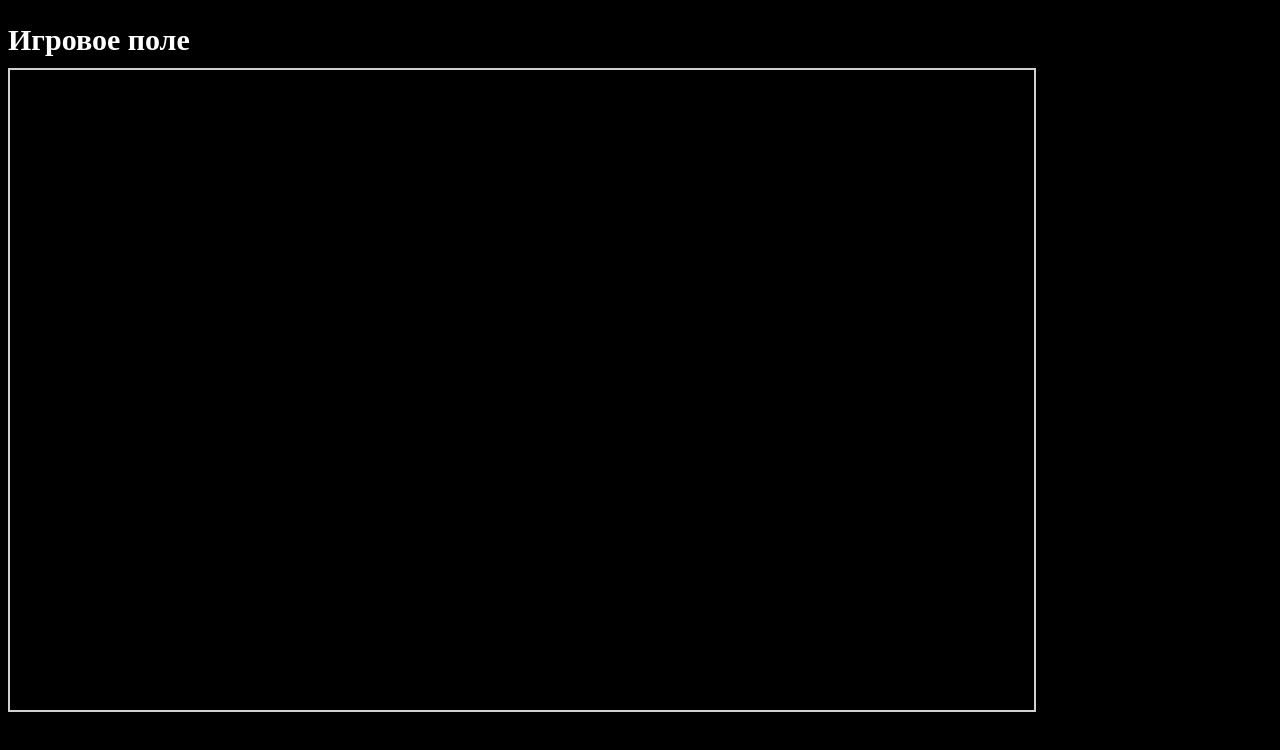
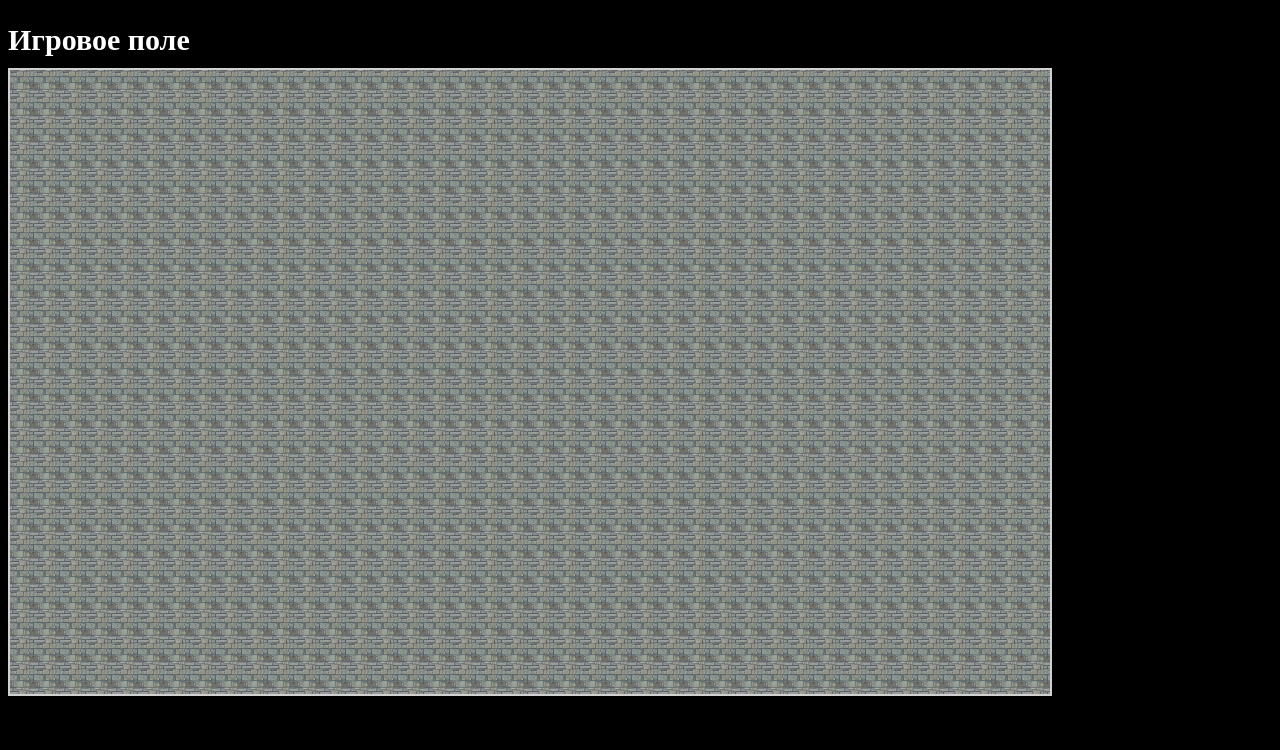
Before and after one commit to de-oz/js-game, a plain HTML site: page index.html in a window 1280 px wide. Drawn offline with nearby package versions, Linux system fonts and the light colour scheme; a web font is replaced by a local one.

Commit message:
Залить всю карту стеной

```diff
--- a/index.html
+++ b/index.html
@@ -16,8 +16,8 @@ body, html { height: 100%; }
 body { background-color: #000000; color: #ffffff; }
 h1 { font-family: "Playfair Display"; font-size: 30px; padding: 10px 0px; margin: 0px; }
 .field-box { border: 2px solid #d0d0d0; float: left; }
-.field { position: relative; width: 1024px; height: 640px; }
-.field .tile { position: absolute; width: 50px; height: 50px; background-size: 100%; background-image: url(images/tile-.png); z-index: 5; }
+.field { position: relative; width: 1040px; height: 624px; }
+.field .tile { position: absolute; width: 26px; height: 26px; background-size: 100%; background-image: url(images/tile-.png); z-index: 5; }
 .field .tileW { background-image: url(images/tile-W.png); }
 .field .tileE { background-image: url(images/tile-E.png); z-index: 10; }
 .field .tileP { background-image: url(images/tile-P.png); z-index: 10; }
--- a/index.js
+++ b/index.js
@@ -3,14 +3,14 @@
 var FIELD_ROWS = 24;
 var FIELD_COLUMNS = 40;
 
-var field = document.querySelector('.field');
+var field = document.querySelector(".field");
 
-var tileClass = 'tile';
-var playerClass = 'tile tileE';
-var hpClass = 'tile tileHP';
-var enemyClass = 'tile tileP';
-var weaponClass = 'tile tileSW';
-var wallClass = 'tile tileW';
+var tileClass = "tile";
+var playerClass = "tile tileE";
+var hpClass = "tile tileHP";
+var enemyClass = "tile tileP";
+var weaponClass = "tile tileSW";
+var wallClass = "tile tileW";
 
 var map = new Array(FIELD_ROWS);
 
@@ -21,3 +21,18 @@ for (var i = 0; i < FIELD_ROWS; i++) {
         map[i][j] = wallClass;
     }
 }
+
+for (var i = 0; i < map.length; i++) {
+    for (var j = 0; j < map[i].length; j++) {
+        var tile = document.createElement("div");
+        tile.className = map[i][j];
+
+        var topOffset = i * 26 + "px";
+        var leftOffset = j * 26 + "px";
+
+        tile.style.top = topOffset;
+        tile.style.left = leftOffset;
+
+        field.appendChild(tile);
+    }
+}
```
